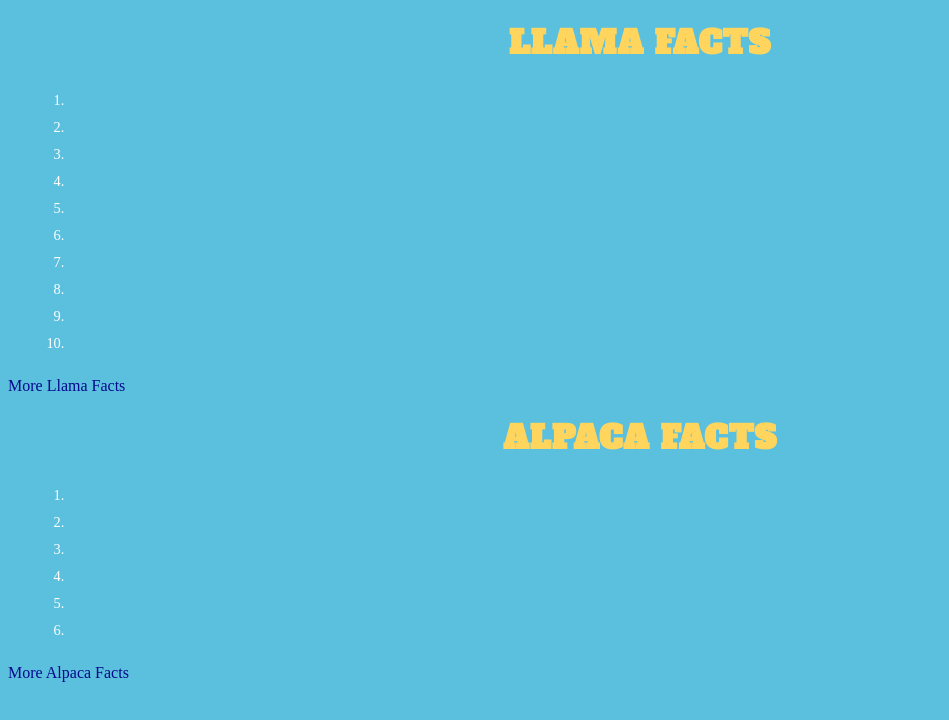
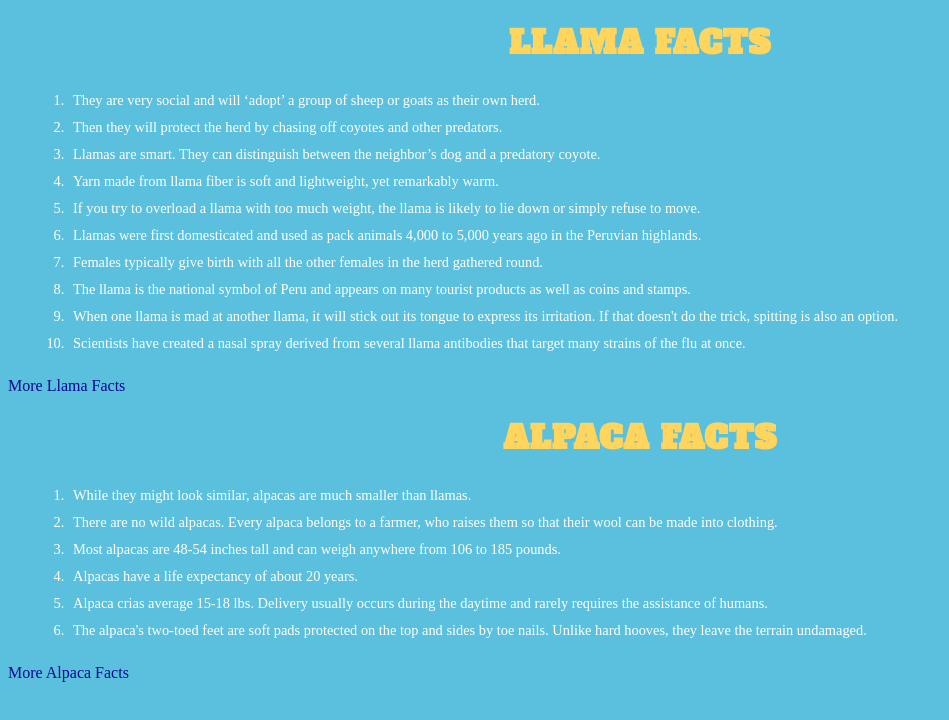
Before and after one commit to miggs888/7.1-AlpacasVsLlamas, a plain HTML site: page index.html in a window 1280 px wide. Shown: the whole page, without its empty margins (0-949 px from the left). Drawn offline with Linux system fonts and the light colour scheme; a web font is replaced by a local one.

Commit message:
list binding correction

```diff
--- a/index.html
+++ b/index.html
@@ -12,12 +12,12 @@
     <div id="llamasvalpacas" v-cloak>
       <h1>{{llamaSectionTitle}}</h1>
           <ol>
-            <li v-for="llama in llamaFactsList">{{ llamaFactsList.fact }}</li>
+            <li v-for="llama in llamaFactsList">{{ llama.fact }}</li>
             </ol>
               <a v-bind:title="llamaLinkTitle" v-bind:href="llamaLink">More Llama Facts</a>
       <h1>{{apacaSectionTitle}}</h1>
           <ol>
-            <li v-for="alpaca in alpacaFactsList">{{ alpacaFactsList.fact }}</li>
+            <li v-for="alpaca in alpacaFactsList">{{ alpaca.fact }}</li>
             </ol>
               <a v-bind:title="alpacaLinkTitle" v-bind:href="alpacaLink">More Alpaca Facts</a>
     </div>
```
